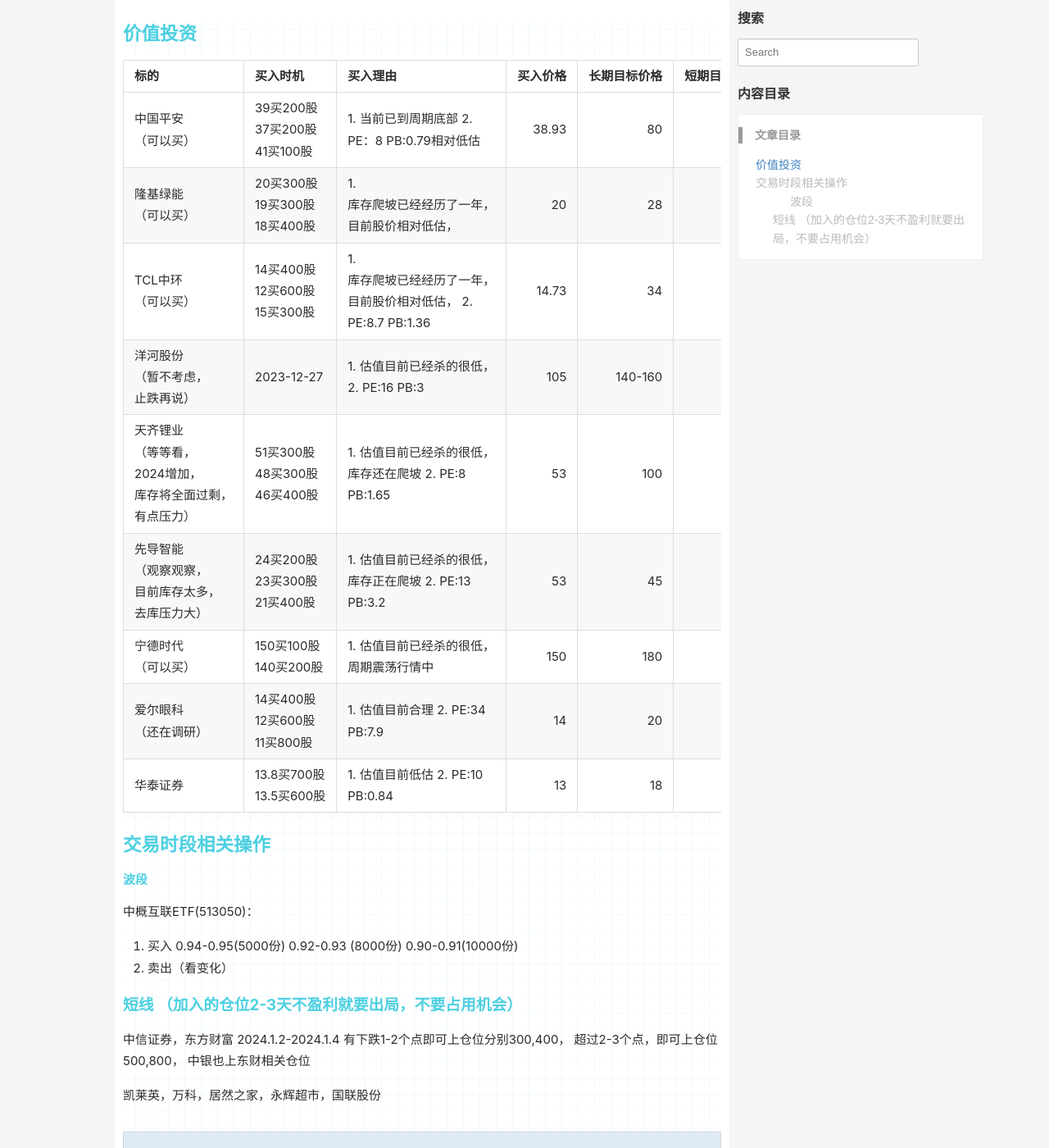
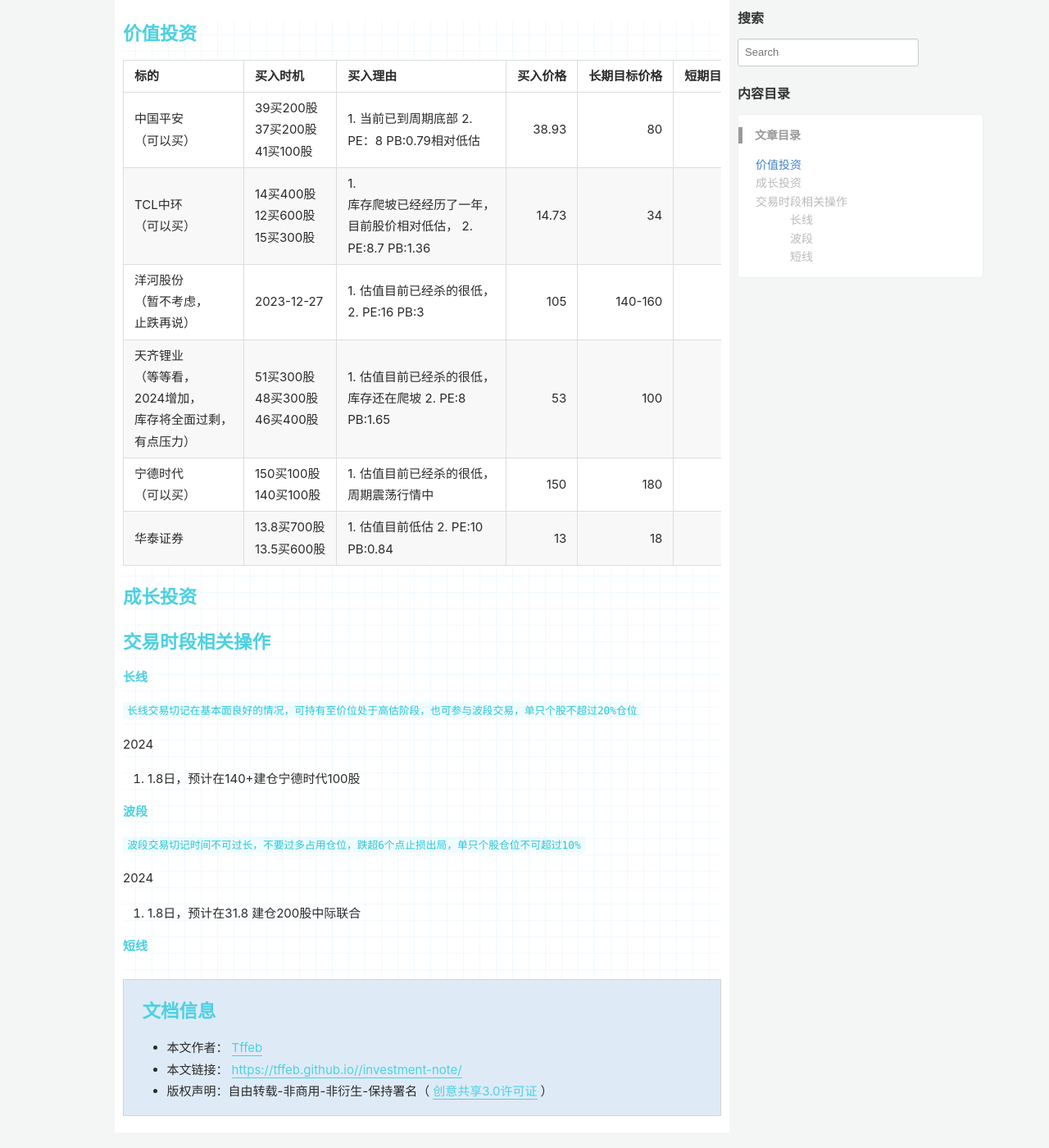
Before and after one commit to Tffeb/Tffeb.github.io, a Jekyll site: the page built from _wiki/investment-note.md, in a window 1280 px wide and 1400 px high, scrolled down 221 px. Shown: the whole window at 82% size. Built offline with Jekyll 4.4.1, drawn with Linux system fonts in a browser that asks for light colours; some web fonts are replaced; comment, search, counter and statistics services are not loaded; a style sheet for code colours, icons or effects is not loaded; some of the changed text lies outside the part shown.

Commit message:
update10

```diff
--- a/_wiki/investment-note.md
+++ b/_wiki/investment-note.md
@@ -9,25 +9,33 @@ permalink: /investment-note/
 | 标的  | 买入时机 |买入理由  | 买入价格  | 长期目标价格 |短期目标价格  |最高仓位 |
 | :------- |:------ |:------| ------: | -------: |-------: |-------: |
 | 中国平安 （可以买）  | 39买200股  37买200股  41买100股   | 1. 当前已到周期底部  2. PE：8 PB:0.79相对低估  |38.93 | 80 |50   |10%    |
-| 隆基绿能  （可以买）  | 20买300股 19买300股 18买400股 | 1. 库存爬坡已经经历了一年，目前股价相对低估，  |20   | 28    |35   |10%     |
 | TCL中环  （可以买）  | 14买400股 12买600股 15买300股 | 1. 库存爬坡已经经历了一年，目前股价相对低估， 2. PE:8.7  PB:1.36  |14.73    | 34    |21    |8%     |
 | 洋河股份 （暂不考虑，止跌再说）   | 2023-12-27  | 1. 估值目前已经杀的很低， 2. PE:16  PB:3  |105   | 140-160    |120    |12%     |
 | 天齐锂业 （等等看，2024增加，库存将全面过剩，有点压力）   | 51买300股 48买300股 46买400股  | 1. 估值目前已经杀的很低，库存还在爬坡 2. PE:8 PB:1.65  |53   | 100    |70    |20%     |
-| 先导智能  （观察观察，目前库存太多，去库压力大）  | 24买200股 23买300股 21买400股  | 1. 估值目前已经杀的很低，库存正在爬坡 2. PE:13 PB:3.2  |53   | 45    |36    |12%     |
-| 宁德时代  （可以买）  | 150买100股 140买200股  | 1. 估值目前已经杀的很低，周期震荡行情中  | 150  | 180    |200   |20%     |
-| 爱尔眼科  （还在调研）  | 14买400股 12买600股 11买800股  | 1. 估值目前合理 2. PE:34 PB:7.9  |14   | 20   |30    |12%     |
+| 宁德时代  （可以买）  | 150买100股 140买100股  | 1. 估值目前已经杀的很低，周期震荡行情中  | 150  | 180    |200   |20%     |
 | 华泰证券  | 13.8买700股 13.5买600股  | 1. 估值目前低估 2. PE:10 PB:0.84  |13  | 18   |  16  |12%     |
+
+### 成长投资
 
 
 ### 交易时段相关操作
 
+##### 长线
+`长线交易切记在基本面良好的情况，可持有至价位处于高估阶段，也可参与波段交易，单只个股不超过20%仓位`
+
+2024
+
+1. 1.8日，预计在140+建仓宁德时代100股
+
+
+
 ##### 波段
+`波段交易切记时间不可过长，不要过多占用仓位，跌超6个点止损出局，单只个股仓位不可超过10%`
 
-中概互联ETF(513050)：
-1. 买入 0.94-0.95(5000份)  0.92-0.93 (8000份)   0.90-0.91(10000份)
-2. 卖出（看变化）
+2024
 
-#### 短线 （加入的仓位2-3天不盈利就要出局，不要占用机会）
-中信证券，东方财富 2024.1.2-2024.1.4 有下跌1-2个点即可上仓位分别300,400， 超过2-3个点，即可上仓位500,800， 中银也上东财相关仓位
+1. 1.8日，预计在31.8 建仓200股中际联合
 
-凯莱英，万科，居然之家，永辉超市，国联股份
+
+
+##### 短线
```
